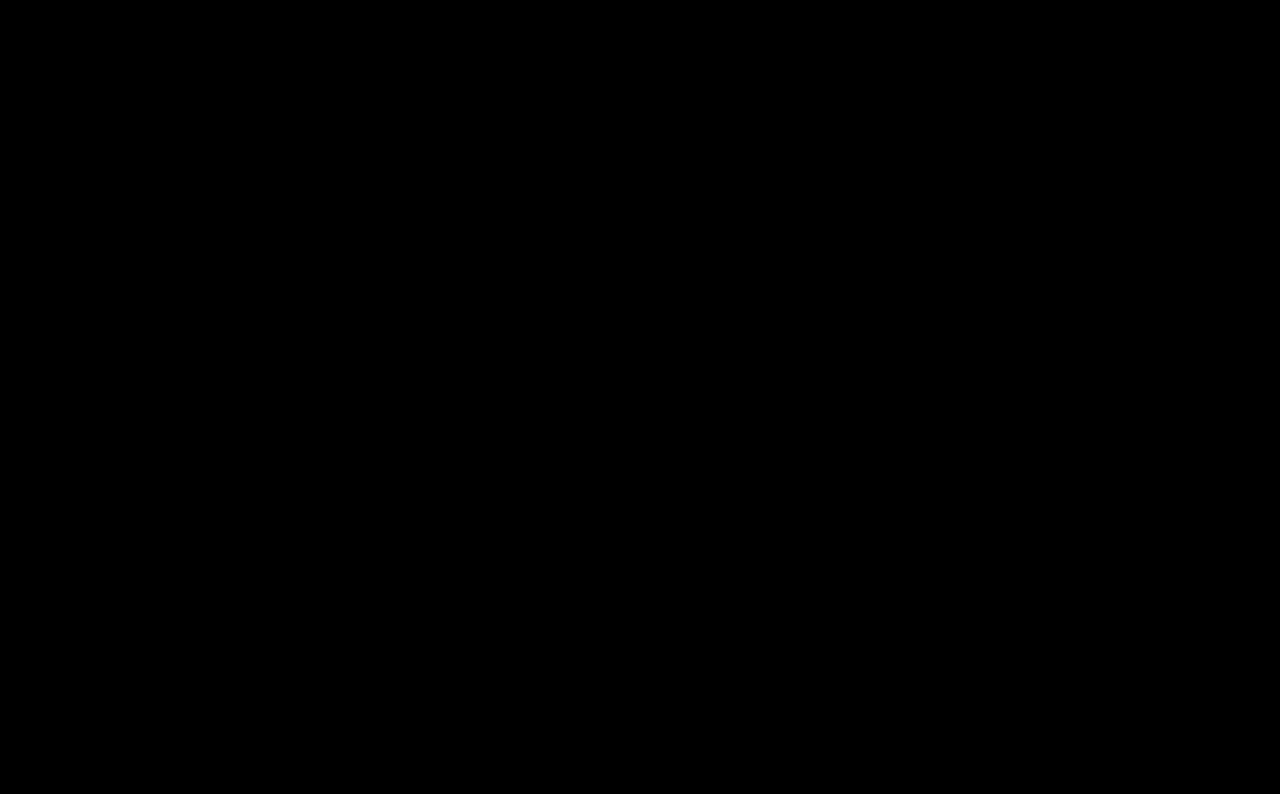
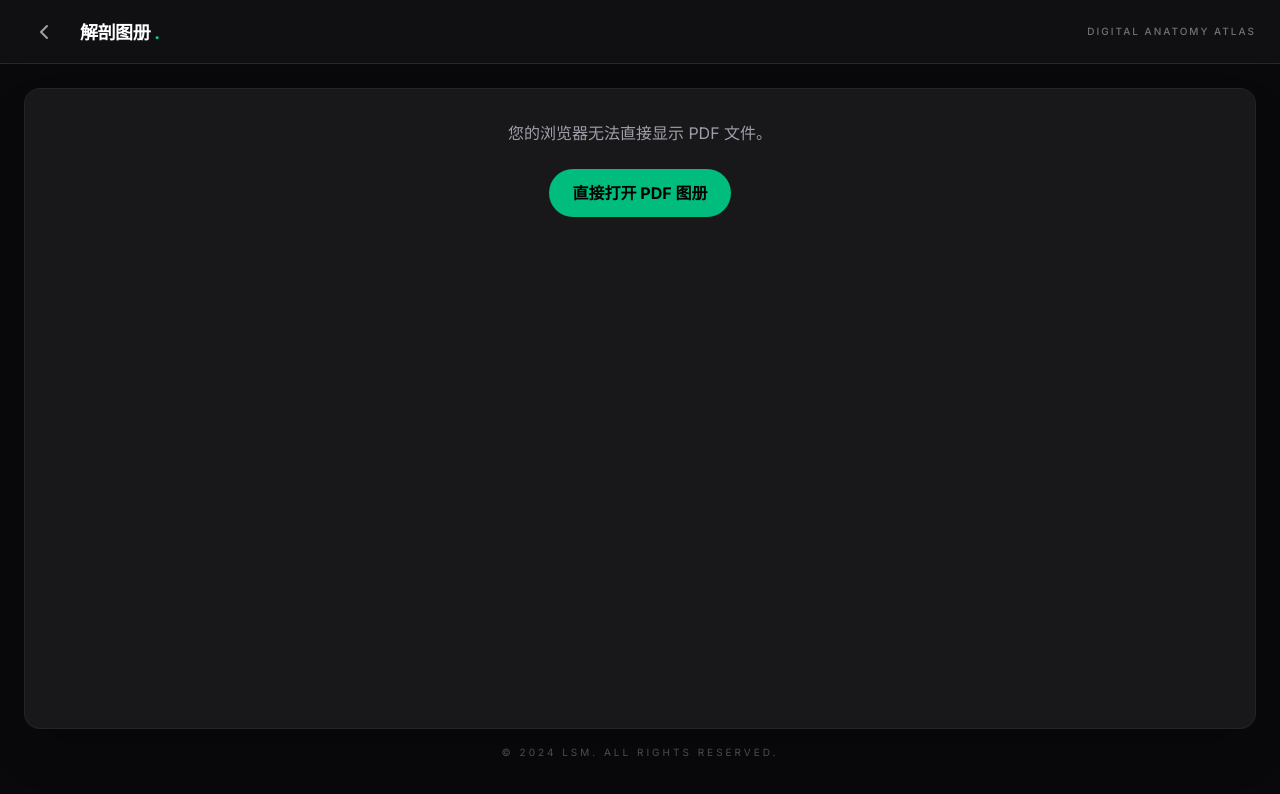
Before and after one commit to jinjunhui-12345/smkxg5, a React (Vite) app: page /atlas in a window 1280 px wide. Before the commit this address had no page. Shown: the top 794 px of the page. Built offline with nearby package versions, Linux system fonts and the light colour scheme.

Commit message:
feat: Implement PDF viewer for anatomy atlas
Introduces a dedicated PDF viewer component to display the anatomy atlas. This includes lazy loading the component and integrating it into the application's routing. The existing static `pdf.html` page has been removed as it is no longer needed.

```diff
--- a/public/pdf.html
+++ /dev/null
@@ -1,60 +0,0 @@
-<!doctype html>
-<html lang="zh-CN">
-<head>
-    <meta charset="UTF-8">
-    <meta name="viewport" content="width=device-width, initial-scale=1.0">
-    <title>解剖图册 - 生命科学馆</title>
-    <style>
-        body, html {
-            margin: 0;
-            padding: 0;
-            height: 100%;
-            width: 100%;
-            background-color: #09090b;
-            display: flex;
-            flex-direction: column;
-            overflow: hidden;
-        }
-        header {
-            background: #18181b;
-            color: white;
-            padding: 0 24px;
-            height: 64px;
-            display: flex;
-            align-items: center;
-            border-bottom: 1px solid #27272a;
-            font-family: -apple-system, BlinkMacSystemFont, "Segoe UI", Roboto, sans-serif;
-        }
-        .back-link {
-            color: #10b981;
-            text-decoration: none;
-            margin-right: 16px;
-            font-size: 20px;
-            display: flex;
-            align-items: center;
-            transition: opacity 0.2s;
-        }
-        .back-link:hover {
-            opacity: 0.8;
-        }
-        .title {
-            font-weight: 600;
-            font-size: 18px;
-            letter-spacing: -0.025em;
-        }
-        iframe {
-            flex: 1;
-            border: none;
-            width: 100%;
-            height: 100%;
-        }
-    </style>
-</head>
-<body>
-    <header>
-        <a href="/" class="back-link">←</a>
-        <div class="title">解剖图册</div>
-    </header>
-    <iframe src="lsmbooks.pdf"></iframe>
-</body>
-</html>
--- a/src/App.tsx
+++ b/src/App.tsx
@@ -3,17 +3,27 @@
  * SPDX-License-Identifier: Apache-2.0
  */
 
+import { Suspense, lazy } from 'react';
 import { BrowserRouter, Routes, Route } from 'react-router-dom';
 import Home from './pages/Home';
 import Admin from './pages/Admin';
 
+const PdfViewer = lazy(() => import('./pages/PdfViewer'));
+
 export default function App() {
   return (
     <BrowserRouter>
-      <Routes>
-        <Route path="/" element={<Home />} />
-        <Route path="/admin" element={<Admin />} />
-      </Routes>
+      <Suspense fallback={
+        <div className="min-h-screen bg-zinc-950 flex items-center justify-center">
+          <div className="w-10 h-10 border-2 border-emerald-500/20 border-t-emerald-500 rounded-full animate-spin" />
+        </div>
+      }>
+        <Routes>
+          <Route path="/" element={<Home />} />
+          <Route path="/admin" element={<Admin />} />
+          <Route path="/atlas" element={<PdfViewer />} />
+        </Routes>
+      </Suspense>
     </BrowserRouter>
   );
 }
--- /dev/null
+++ b/src/pages/PdfViewer.tsx
@@ -0,0 +1,65 @@
+import { motion } from 'motion/react';
+import { ChevronLeft } from 'lucide-react';
+import { Link } from 'react-router-dom';
+
+export default function PdfViewer() {
+  return (
+    <div className="min-h-screen bg-zinc-950 text-white flex flex-col">
+      {/* Header */}
+      <header className="h-16 border-b border-white/10 flex items-center justify-between px-6 bg-zinc-900/50 backdrop-blur-md sticky top-0 z-50">
+        <div className="flex items-center gap-4">
+          <Link
+            to="/"
+            className="p-2 hover:bg-white/10 rounded-full transition-colors group"
+          >
+            <ChevronLeft className="w-6 h-6 text-zinc-400 group-hover:text-white transition-colors" />
+          </Link>
+          <h1 className="text-lg font-bold tracking-tight">解剖图册 <span className="text-emerald-400">.</span></h1>
+        </div>
+        <div className="hidden md:block text-[10px] text-zinc-500 font-medium tracking-[0.2em] uppercase">
+          Digital Anatomy Atlas
+        </div>
+      </header>
+
+      {/* PDF Container */}
+      <main className="flex-1 flex flex-col p-4 md:p-6 max-w-7xl mx-auto w-full h-[calc(100vh-64px)]">
+        <motion.div
+          initial={{ opacity: 0, y: 20 }}
+          animate={{ opacity: 1, y: 0 }}
+          transition={{ duration: 0.6, ease: [0.16, 1, 0.3, 1] }}
+          className="flex-1 bg-zinc-900 rounded-2xl overflow-hidden border border-white/5 shadow-2xl relative flex flex-col"
+        >
+          {/* Loading State Background */}
+          <div className="absolute inset-0 flex items-center justify-center -z-10 bg-zinc-950">
+            <div className="flex flex-col items-center gap-4">
+              <div className="w-10 h-10 border-2 border-emerald-500/20 border-t-emerald-500 rounded-full animate-spin" />
+              <p className="text-zinc-500 text-sm animate-pulse">正在加载图册...</p>
+            </div>
+          </div>
+
+          <object
+            data="/lsmbooks.pdf"
+            type="application/pdf"
+            className="w-full h-full flex-1"
+          >
+            <div className="flex flex-col items-center justify-center h-full p-8 text-center bg-zinc-900">
+              <p className="text-zinc-400 mb-6">您的浏览器无法直接显示 PDF 文件。</p>
+              <a
+                href="/lsmbooks.pdf"
+                target="_blank"
+                rel="noopener noreferrer"
+                className="px-6 py-3 bg-emerald-500 text-black rounded-full font-bold hover:bg-emerald-400 transition-all"
+              >
+                直接打开 PDF 图册
+              </a>
+            </div>
+          </object>
+        </motion.div>
+
+        <footer className="py-4 text-center text-zinc-600 text-[10px] tracking-[0.3em] uppercase">
+          &copy; 2024 LSM. All Rights Reserved.
+        </footer>
+      </main>
+    </div>
+  );
+}
--- a/src/sections/Exhibition.tsx
+++ b/src/sections/Exhibition.tsx
@@ -1,5 +1,6 @@
 import { motion } from 'motion/react';
 import { ArrowUpRight } from 'lucide-react';
+import { Link } from 'react-router-dom';
 
 const exhibits = [
   {
@@ -8,13 +9,15 @@ const exhibits = [
     category: '全景体验',
     image: 'https://images.unsplash.com/photo-1559757175-5700dde675bc?q=80&w=2071&auto=format&fit=crop',
     link: 'https://www.720yuntu.com/720v2/player/269564',
+    isInternal: false,
   },
   {
     id: 2,
     title: '解剖图册',
     category: '专业图解',
     image: 'https://images.unsplash.com/photo-1582719508461-905c673771fd?q=80&w=2025&auto=format&fit=crop',
-    link: '/pdf.html',
+    link: '/atlas',
+    isInternal: true,
   },
   {
     id: 3,
@@ -22,6 +25,7 @@ const exhibits = [
     category: '数字档案',
     image: 'https://images.unsplash.com/photo-1620641788421-7a1c342ea42e?q=80&w=1974&auto=format&fit=crop',
     link: 'https://lsmmodeldirectory.pages.dev/',
+    isInternal: false,
   },
   {
     id: 4,
@@ -29,6 +33,7 @@ const exhibits = [
     category: '医学科普',
     image: 'https://images.unsplash.com/photo-1512069772995-ec65ed45afd6?q=80&w=1974&auto=format&fit=crop',
     link: 'https://mp.weixin.qq.com/mp/appmsgalbum?__biz=Mzg5Nzg2MjA0NA==&action=getalbum&album_id=2604116913841225730&scene=126&sessionid=1775975087810#wechat_redirect',
+    isInternal: false,
   },
 ];
 
@@ -86,6 +91,15 @@ export default function Exhibition() {
                   </span>
                   <div className="flex items-center justify-between">
                     <h4 className="text-3xl font-bold text-white">{exhibit.title}</h4>
+                    {exhibit.isInternal ? (
+                      <Link
+                        to={exhibit.link}
+                        className="flex items-center gap-2 px-4 py-2 bg-white/10 backdrop-blur-md rounded-full hover:bg-emerald-500 hover:text-black transition-all duration-300 group/btn"
+                      >
+                        <span className="text-xs font-medium">点击跳转</span>
+                        <ArrowUpRight className="w-5 h-5 transition-transform group-hover/btn:translate-x-1 group-hover/btn:-translate-y-1" />
+                      </Link>
+                    ) : (
                       <a
                         href={exhibit.link}
                         target={exhibit.link !== '#' ? "_blank" : undefined}
@@ -95,6 +109,7 @@ export default function Exhibition() {
                         <span className="text-xs font-medium">点击跳转</span>
                         <ArrowUpRight className="w-5 h-5 transition-transform group-hover/btn:translate-x-1 group-hover/btn:-translate-y-1" />
                       </a>
+                    )}
                   </div>
                 </div>
               </div>
```
Also changed, not shown: 1 other file (tests, documents, lock files or other folders). Lines whose indentation alone changed are shown as unchanged.
